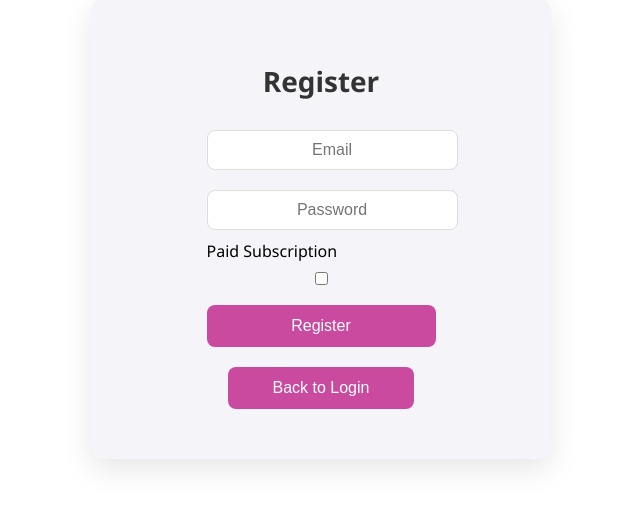
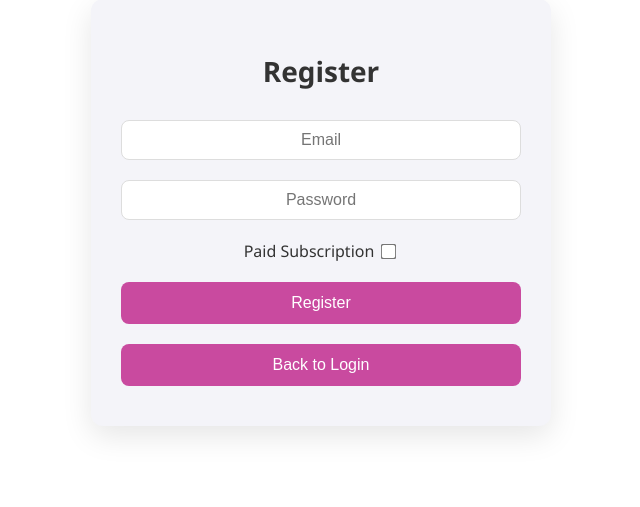
Before and after one commit to colin-jacobs8587/cse_264_final, a React (Create React App) app in the folder aisummary/: page /register in a window 1280 px wide. Shown: the part 111-618 px from the top of the page, without its empty margins (319-959 px from the left). Built offline with nearby package versions, Linux system fonts and the light colour scheme; no server answers.

Commit message:
Updated Register button

```diff
--- a/aisummary/src/components/styling/Register.css
+++ b/aisummary/src/components/styling/Register.css
@@ -1,6 +1,6 @@
 /* src/styling/Register.css */
 
-/* the box */
+/* Container */
 .register-container {
     max-width: 400px;
     margin: 50px auto;
@@ -9,14 +9,14 @@
     border-radius: 12px;
     box-shadow: 0 10px 30px rgba(0, 0, 0, 0.1);
     font-family: 'Segoe UI', Tahoma, Geneva, Verdana, sans-serif;
+
+    /* center direct children and wrap column */
     display: flex;
     flex-direction: column;
-    justify-content: center;
     align-items: center;
-    height: 400px;
 }
 
-/*Word Register*/
+/* Title */
 .register-container h2 {
     font-size: 28px;
     font-weight: bold;
@@ -25,12 +25,18 @@
     color: #333;
 }
 
+/* Form layout */
 .register-container form {
     display: flex;
     flex-direction: column;
+    width: 100%;
+    align-items: center;
+    /* centers label & buttons */
 }
 
-.register-container input {
+/* Text & password inputs */
+.register-container input[type="email"],
+.register-container input[type="password"] {
     width: 100%;
     padding: 10px;
     margin: 10px 0;
@@ -39,10 +45,30 @@
     font-size: 16px;
     text-align: center;
     background-color: #ffffff;
+    box-sizing: border-box;
 }
 
+/* Checkbox sizing */
+.register-container input[type="checkbox"] {
+    width: auto;
+    margin-left: 8px;
+    transform: scale(1.2);
+}
+
+/* Label around checkbox and text */
+.register-container form label {
+    display: inline-flex;
+    align-items: center;
+    margin: 10px 0;
+    font-size: 16px;
+    color: #333;
+}
+
+/* Buttons (both inside form & the one below) */
 .register-container button {
-    padding: 12px 45px;
+    width: 100%;
+    max-width: 100%;
+    padding: 12px 0;
     background-color: #c94a9f;
     color: white;
     border: none;
@@ -50,11 +76,19 @@
     cursor: pointer;
     font-size: 16px;
     margin: 10px 0;
+    box-sizing: border-box;
     transition: background-color 0.3s, transform 0.3s;
 }
 
+/* Hover effect */
 .register-container button:hover {
     background-color: #f0a5e1;
     transform: translateY(-3px);
-    /* Slight lift effect */
 }
+
+/* Error / info message */
+.register-container .message {
+    text-align: center;
+    color: #e74c3c;
+    margin-top: 10px;
+}
```
